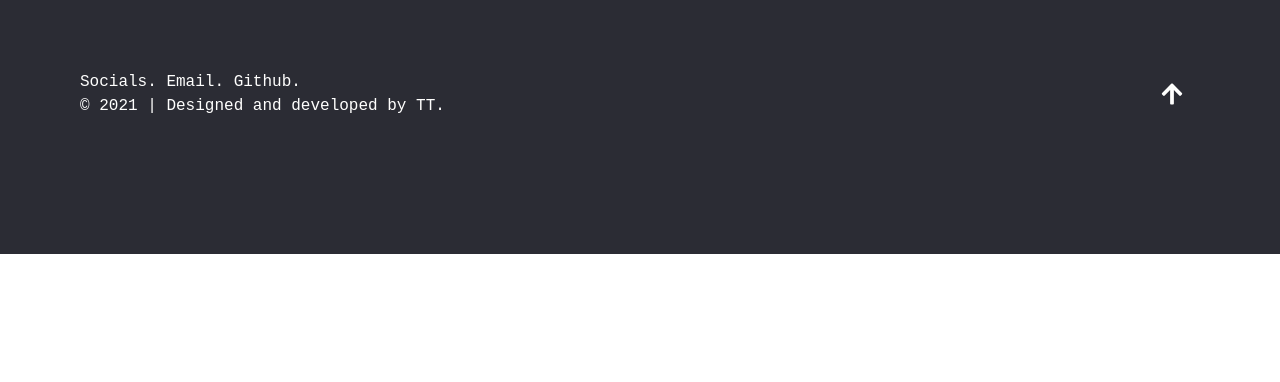
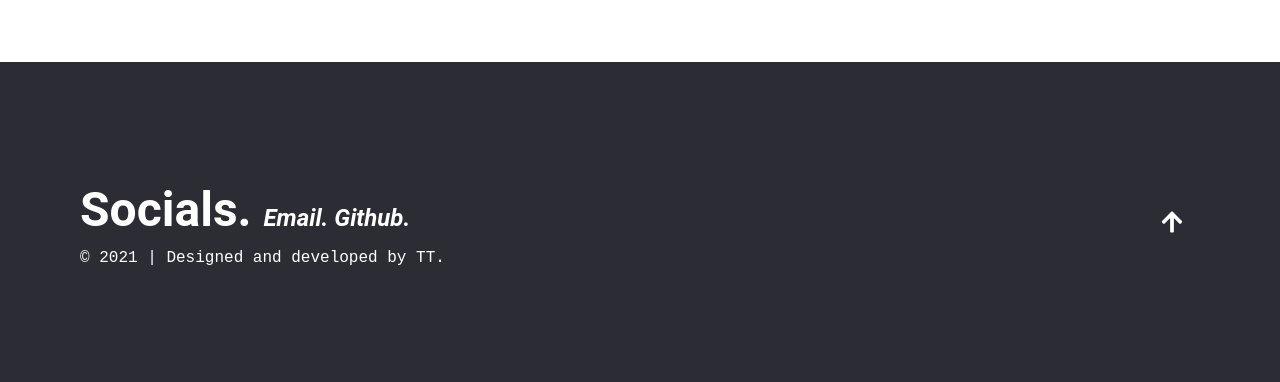
Before and after one commit to tt954/gatsby-portfolio, a Gatsby site: page / in a window 1280 px wide. Shown: the part 3023-3405 px from the top of the page. Before the commit the page ends 3277 px from the top, so only its background shows below. Built offline with nearby package versions, Linux system fonts and the light colour scheme; Gatsby itself is replaced by a stand-in of ours.

Commit message:
add: social links to footer

```diff
--- a/src/components/Footer.js
+++ b/src/components/Footer.js
@@ -1,5 +1,5 @@
 import React, { useState } from "react"
-import { Flex, Spacer, Button } from "@chakra-ui/react"
+import { Flex, Spacer, Button, Text } from "@chakra-ui/react"
 import { FaArrowUp, FaGithub } from "react-icons/fa"
 import { GrMailOption } from "react-icons/gr"
 
@@ -19,7 +19,31 @@ export default function Footer() {
       align="center"
     >
       <Flex direction="column">
-        Socials. Email. Github.
+        <Text fontFamily="heading" fontWeight="bolder">
+          <Text as="span" fontSize="5xl">
+            Socials.{"  "}
+          </Text>
+          <Text
+            as="span"
+            fontSize="2xl"
+            fontStyle="italic"
+            _hover={{ color: "pink" }}
+            cursor="pointer"
+          >
+            <a href="mailto: tiffany11459@gmail.com">Email.</a>{" "}
+          </Text>
+          <Text
+            as="span"
+            fontSize="2xl"
+            fontStyle="italic"
+            _hover={{ color: "pink" }}
+            cursor="pointer"
+          >
+            <a href="https://github.com/tt954" target="_blank">
+              Github.
+            </a>
+          </Text>
+        </Text>
         <p>© 2021 | Designed and developed by TT.</p>
       </Flex>
 
--- a/src/pages/index.js
+++ b/src/pages/index.js
@@ -6,7 +6,7 @@ import {
   SimpleGrid,
   Flex,
   Box,
-  Square,
+  Avatar,
   Button,
 } from "@chakra-ui/react"
 import Fade from "react-reveal/Fade"
@@ -19,7 +19,7 @@ import Footer from "../components/Footer"
 import theme from "../styles/theme"
 
 import photo from "../images/landing.jpg"
-import art from "../images/ttart.jpg"
+import avatar from "../images/avatar.jpg"
 
 import "../styles/index.scss"
 import { projectData, techs } from "../data"
@@ -73,8 +73,9 @@ export default function Home() {
       <main id="about">
         <section className="container">
           <Heading as="h2" size="lg" color="dark" letterSpacing={1.5}>
-            A little about me
+            Hi, hello, and welcome.
           </Heading>
+          <Avatar size="2xl" name="Tiffany Thai" src={avatar}/>
         </section>
 
         <Flex className="howiwork" p={["2rem 3rem", "4rem 5rem", "8rem 10rem"]}>
```
Also changed, not shown: 1 other file.
